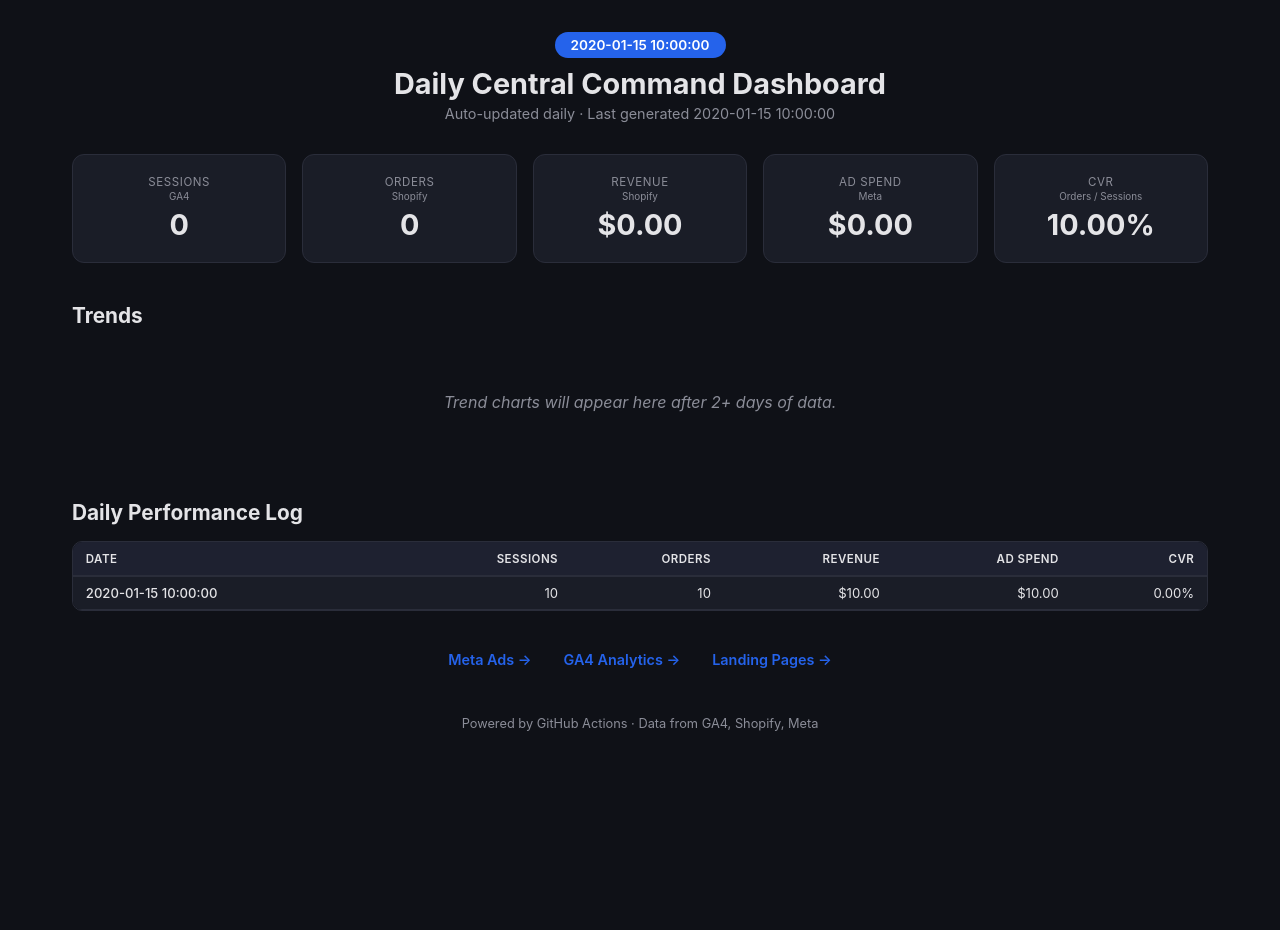
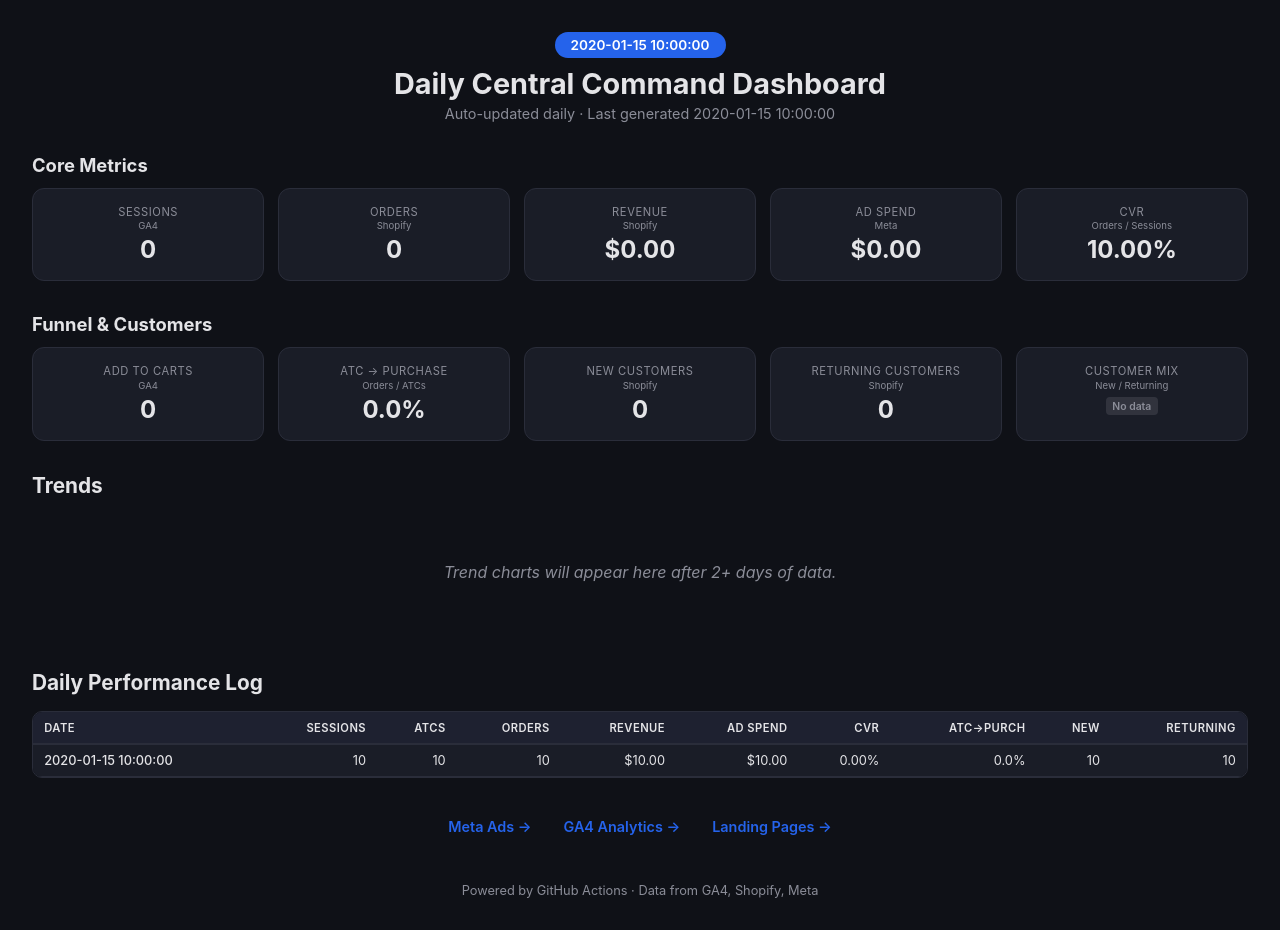
Before and after one commit to abhilokesh88/daily-kpi-dashboard, a Python web app: template templates/dashboard.html in a window 1280 px wide. Before the commit the page ends 731 px from the top, so only its background shows below. Run offline with Jinja, Linux system fonts and the light colour scheme; the template is opened without the code that fills it: most values are stand-ins (such as "Sample title", 1, 10 or a date in 2020).

Commit message:
Add mid-funnel KPIs and customer split across all pages
Central Command: ATC (GA4), ATC→Purchase rate, New/Returning
customers (Shopify) with visual mix tag
Meta Ads: Meta Purchase Value from action_values API, added to
raw metrics section and daily log; Hook Rate noted as video-only
GA4 Analytics: Bounce rate caution (GA4 ≠ UA definition), ATC
and ATC Rate columns in channel mix table
Landing Pages: Bounce rate and ATC columns in main table, summary
cards, and daily trend
Slack: Restructured to match Central Command layout with customer
split
Shopify: Now fetches customer.orders_count to classify new vs
returning; Meta: pulls action_values for actual purchase value

Co-Authored-By: Claude Opus 4.6 <noreply@anthropic.com>

```diff
--- a/src/storage.py
+++ b/src/storage.py
@@ -19,10 +19,13 @@ FIELDS = [
     "ga4_sessions",
     "ga4_conversion_rate",
     "ga4_revenue",
+    "ga4_atc",
     # Shopify
     "shopify_orders",
     "shopify_revenue",
     "shopify_aov",
+    "shopify_new_customers",
+    "shopify_returning_customers",
     # Meta
     "meta_spend",
     "meta_roas",
@@ -39,9 +42,12 @@ def save(ga4: dict, shopify: dict, meta: dict) -> None:
         "ga4_sessions": ga4.get("sessions", 0),
         "ga4_conversion_rate": ga4.get("conversion_rate", 0),
         "ga4_revenue": ga4.get("revenue", 0),
+        "ga4_atc": ga4.get("add_to_carts", 0),
         "shopify_orders": shopify.get("orders", 0),
         "shopify_revenue": shopify.get("revenue", 0),
         "shopify_aov": shopify.get("aov", 0),
+        "shopify_new_customers": shopify.get("new_customers", 0),
+        "shopify_returning_customers": shopify.get("returning_customers", 0),
         "meta_spend": meta.get("spend", 0),
         "meta_roas": meta.get("roas", 0),
         "meta_cpa": meta.get("cpa", 0),
--- a/templates/dashboard.html
+++ b/templates/dashboard.html
@@ -13,6 +13,7 @@
       --muted: #8b8d98;
       --blue: #2563eb;
       --green: #2CA01C;
+      --yellow: #F7B928;
     }
     * { margin: 0; padding: 0; box-sizing: border-box; }
     body {
@@ -20,7 +21,7 @@
       background: var(--bg);
       color: var(--text);
       padding: 2rem;
-      max-width: 1200px;
+      max-width: 1400px;
       margin: 0 auto;
     }
     header { text-align: center; margin-bottom: 2rem; }
@@ -37,41 +38,61 @@
       margin-bottom: 0.5rem;
     }
 
+    .section-title {
+      font-size: 1.15rem;
+      font-weight: 700;
+      margin: 2rem 0 0.75rem;
+    }
+
     /* KPI Cards */
     .kpi-grid {
       display: grid;
-      grid-template-columns: repeat(5, 1fr);
-      gap: 1rem;
-      margin-bottom: 2.5rem;
-    }
-    @media (max-width: 900px) {
-      .kpi-grid { grid-template-columns: repeat(auto-fit, minmax(160px, 1fr)); }
+      grid-template-columns: repeat(auto-fit, minmax(155px, 1fr));
+      gap: 0.85rem;
+      margin-bottom: 1rem;
     }
     .kpi-card {
       background: var(--card);
       border: 1px solid var(--border);
       border-radius: 12px;
-      padding: 1.25rem;
+      padding: 1rem;
       text-align: center;
     }
     .kpi-card .label {
-      font-size: 0.72rem;
+      font-size: 0.7rem;
       color: var(--muted);
       text-transform: uppercase;
       letter-spacing: 0.05em;
     }
     .kpi-card .source {
-      font-size: 0.62rem;
+      font-size: 0.6rem;
       color: var(--muted);
       margin-top: 0.1rem;
     }
     .kpi-card .value {
-      font-size: 1.8rem;
+      font-size: 1.5rem;
       font-weight: 700;
-      margin-top: 0.3rem;
+      margin-top: 0.25rem;
     }
 
+    /* Customer split */
+    .customer-split {
+      display: flex;
+      gap: 0.5rem;
+      margin-top: 0.4rem;
+      justify-content: center;
+    }
+    .customer-split .tag {
+      font-size: 0.65rem;
+      padding: 0.15rem 0.4rem;
+      border-radius: 4px;
+      font-weight: 600;
+    }
+    .tag-new { background: rgba(37,99,235,0.2); color: var(--blue); }
+    .tag-returning { background: rgba(44,160,28,0.2); color: var(--green); }
+
     /* Trend charts */
+    .trends { margin-top: 2rem; }
     .trends h2 { font-size: 1.3rem; margin-bottom: 1rem; }
     .chart-grid {
       display: grid;
@@ -103,14 +124,14 @@
     table {
       width: 100%;
       border-collapse: collapse;
-      font-size: 0.82rem;
+      font-size: 0.8rem;
       white-space: nowrap;
     }
     thead th {
       background: #1e2130;
-      padding: 0.6rem 0.8rem;
+      padding: 0.55rem 0.7rem;
       font-weight: 600;
-      font-size: 0.72rem;
+      font-size: 0.7rem;
       text-transform: uppercase;
       letter-spacing: 0.04em;
       border-bottom: 2px solid var(--border);
@@ -120,7 +141,7 @@
     tbody tr { border-bottom: 1px solid var(--border); }
     tbody tr:hover { background: rgba(255,255,255,0.03); }
     td {
-      padding: 0.5rem 0.8rem;
+      padding: 0.5rem 0.7rem;
       text-align: right;
       background: var(--card);
     }
@@ -166,7 +187,8 @@
     <p>Auto-updated daily &middot; Last generated {{ generated_at }}</p>
   </header>
 
-  <!-- KPI Cards -->
+  <!-- Core KPIs -->
+  <div class="section-title">Core Metrics</div>
   <div class="kpi-grid">
     <div class="kpi-card">
       <div class="label">Sessions</div>
@@ -192,6 +214,44 @@
       <div class="label">CVR</div>
       <div class="source">Orders / Sessions</div>
       <div class="value">{{ "%.2f" | format(cvr | float) }}%</div>
+    </div>
+  </div>
+
+  <!-- Funnel & Customer KPIs -->
+  <div class="section-title">Funnel &amp; Customers</div>
+  <div class="kpi-grid">
+    <div class="kpi-card">
+      <div class="label">Add to Carts</div>
+      <div class="source">GA4</div>
+      <div class="value">{{ "{:,}".format(atc | int) }}</div>
+    </div>
+    <div class="kpi-card">
+      <div class="label">ATC → Purchase</div>
+      <div class="source">Orders / ATCs</div>
+      <div class="value">{{ "%.1f" | format(atc_to_purchase | float) }}%</div>
+    </div>
+    <div class="kpi-card">
+      <div class="label">New Customers</div>
+      <div class="source">Shopify</div>
+      <div class="value">{{ "{:,}".format(new_customers | int) }}</div>
+    </div>
+    <div class="kpi-card">
+      <div class="label">Returning Customers</div>
+      <div class="source">Shopify</div>
+      <div class="value">{{ "{:,}".format(returning_customers | int) }}</div>
+    </div>
+    <div class="kpi-card">
+      <div class="label">Customer Mix</div>
+      <div class="source">New / Returning</div>
+      <div class="customer-split">
+        {% set total_cust = (new_customers | int) + (returning_customers | int) %}
+        {% if total_cust > 0 %}
+        <span class="tag tag-new">{{ "%.0f" | format((new_customers | int) / total_cust * 100) }}% New</span>
+        <span class="tag tag-returning">{{ "%.0f" | format((returning_customers | int) / total_cust * 100) }}% Repeat</span>
+        {% else %}
+        <span class="tag" style="background: rgba(139,141,152,0.2); color: var(--muted);">No data</span>
+        {% endif %}
+      </div>
     </div>
   </div>
 
@@ -223,22 +283,31 @@
           <tr>
             <th>Date</th>
             <th>Sessions</th>
+            <th>ATCs</th>
             <th>Orders</th>
             <th>Revenue</th>
             <th>Ad Spend</th>
             <th>CVR</th>
+            <th>ATC→Purch</th>
+            <th>New</th>
+            <th>Returning</th>
           </tr>
         </thead>
         <tbody>
           {% for row in history | reverse %}
           {% set row_cvr = (row.shopify_orders / row.ga4_sessions * 100) if row.ga4_sessions else 0 %}
+          {% set row_atc_purch = (row.shopify_orders / row.ga4_atc * 100) if row.ga4_atc else 0 %}
           <tr>
             <td>{{ row.date }}</td>
             <td>{{ "{:,.0f}".format(row.ga4_sessions) }}</td>
+            <td>{{ "{:,.0f}".format(row.ga4_atc) }}</td>
             <td>{{ "{:,.0f}".format(row.shopify_orders) }}</td>
             <td>${{ "{:,.2f}".format(row.shopify_revenue) }}</td>
             <td>${{ "{:,.2f}".format(row.meta_spend) }}</td>
             <td class="{{ 'cvr-high' if row_cvr >= 3 else '' }}">{{ "%.2f" | format(row_cvr) }}%</td>
+            <td>{{ "%.1f" | format(row_atc_purch) }}%</td>
+            <td>{{ "{:,.0f}".format(row.shopify_new_customers) }}</td>
+            <td>{{ "{:,.0f}".format(row.shopify_returning_customers) }}</td>
           </tr>
           {% endfor %}
         </tbody>
```
Also changed, not shown: src/build_dashboard.py (+7 -1 lines), src/fetch_ga4.py (+16 -5 lines), src/fetch_meta.py (+10 -3 lines), src/fetch_shopify.py (+21 -12 lines), src/slack_notify.py (+14 -24 lines), templates/analytics.html (+6 -1 lines), templates/landing-pages.html (+24 -4 lines), templates/meta-ads.html (+9 -2 lines).
